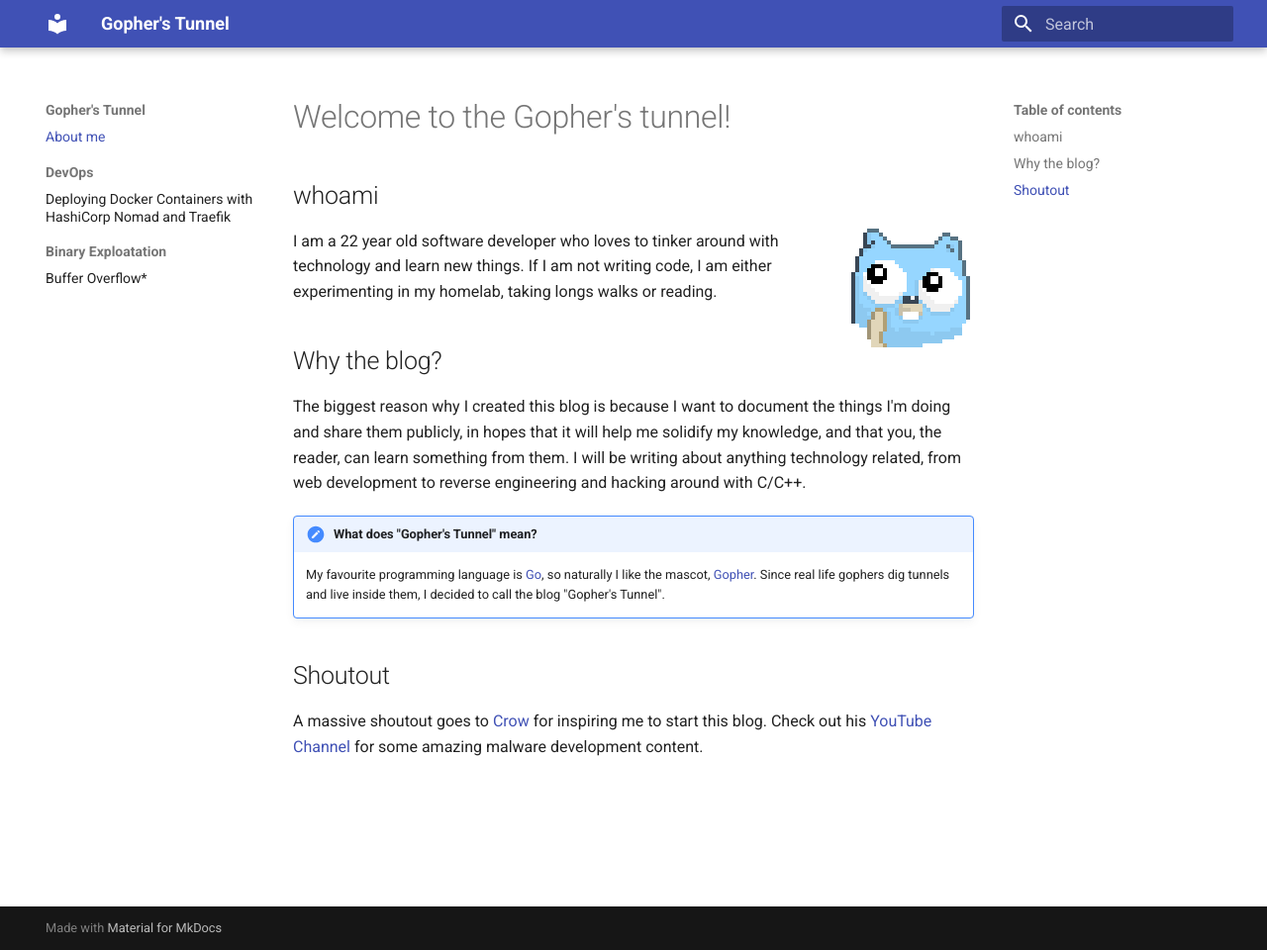
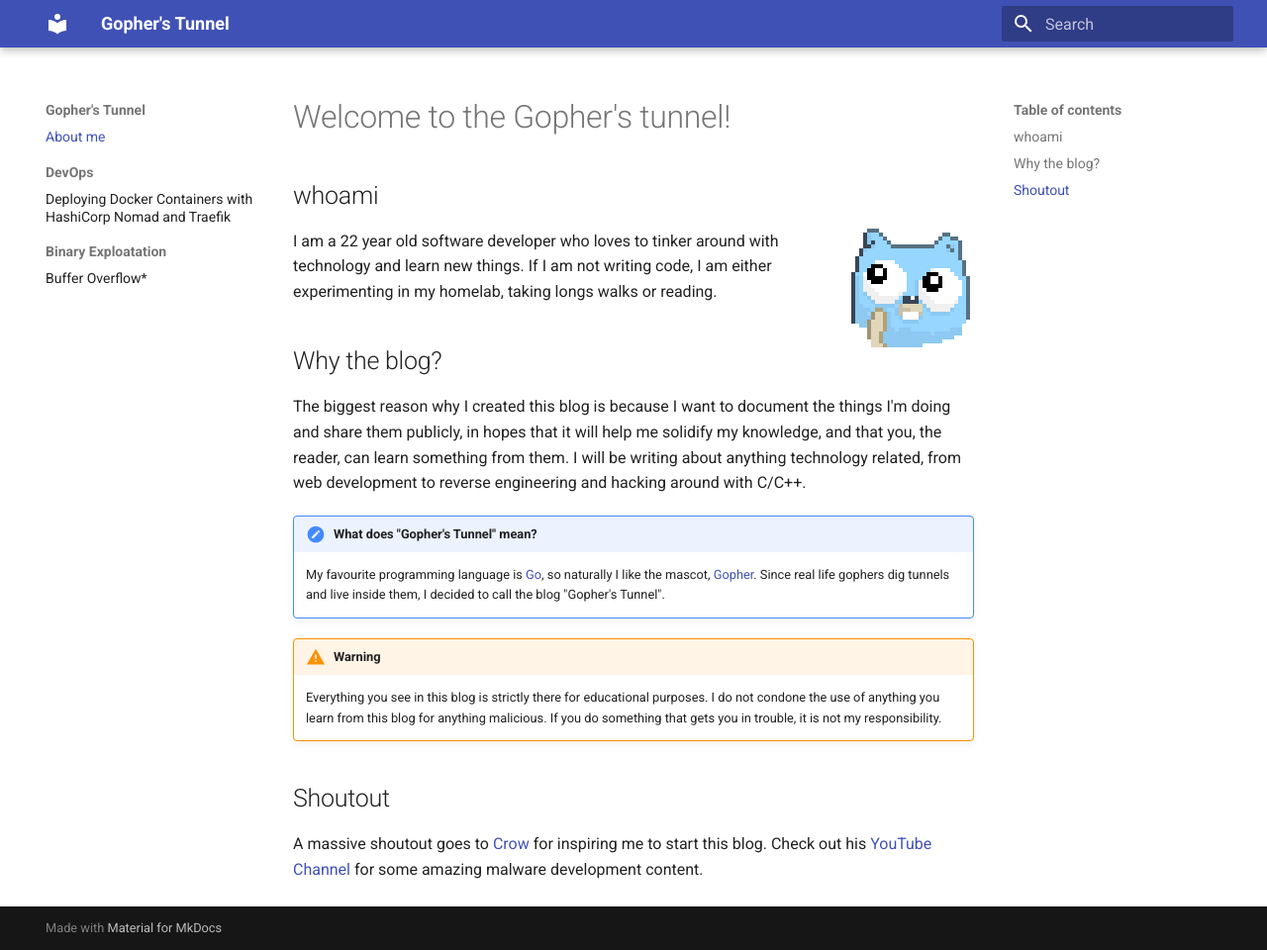
Before and after one commit to XiovV/blog, an MkDocs documentation site: the page built from docs/index.md, in a window 1280 px wide and 960 px high. Shown: the whole window at 99% size. Built offline with MkDocs 1.6.1 and Material for MkDocs 9.7.7, drawn with Linux system fonts in a browser that asks for light colours.

Commit message:
add educational purposes warning

```diff
--- a/docs/index.md
+++ b/docs/index.md
@@ -10,6 +10,9 @@ The biggest reason why I created this blog is because I want to document the thi
 !!! note "What does "Gopher's Tunnel" mean?"
     My favourite programming language is [Go](https://go.dev), so naturally I like the mascot, [Gopher](https://go.dev/blog/gopher). Since real life gophers dig tunnels and live inside them, I decided to call the blog "Gopher's Tunnel".
 
+!!! warning
+    Everything you see in this blog is strictly there for educational purposes. I do not condone the use of anything you learn from this blog for anything malicious. If you do something that gets you in trouble, it is not my responsibility.
+
 ## Shoutout
 A massive shoutout goes to [Crow](https://www.crow.rip) for inspiring me to start this blog.
 Check out his [YouTube Channel](https://www.youtube.com/@crr0ww) for some amazing malware development content.
```
